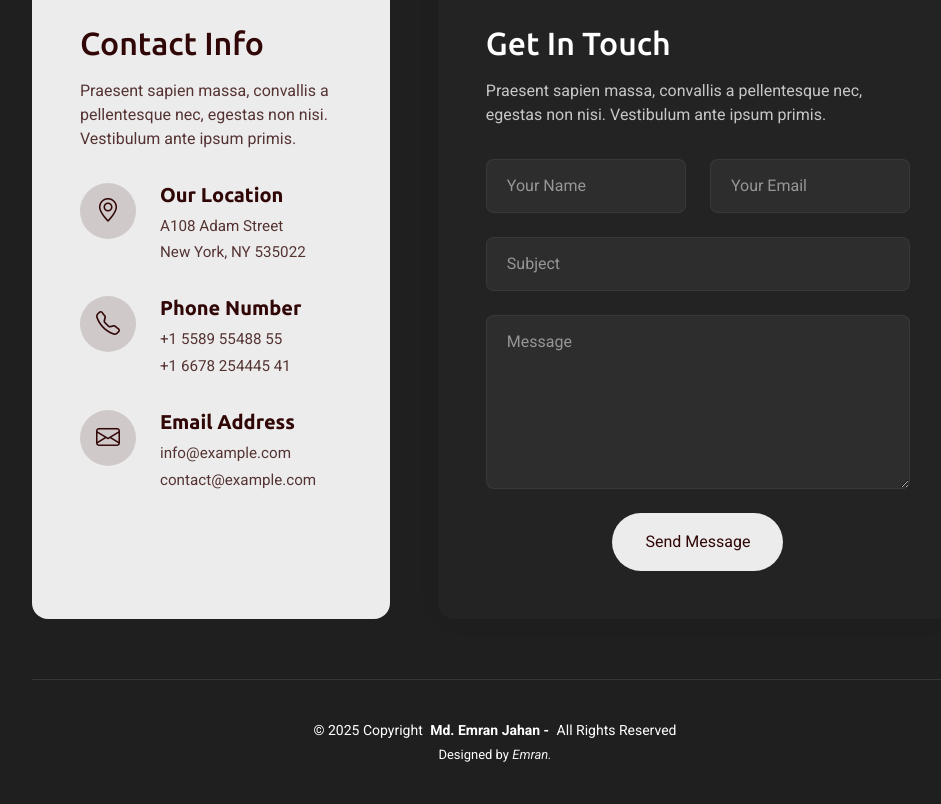
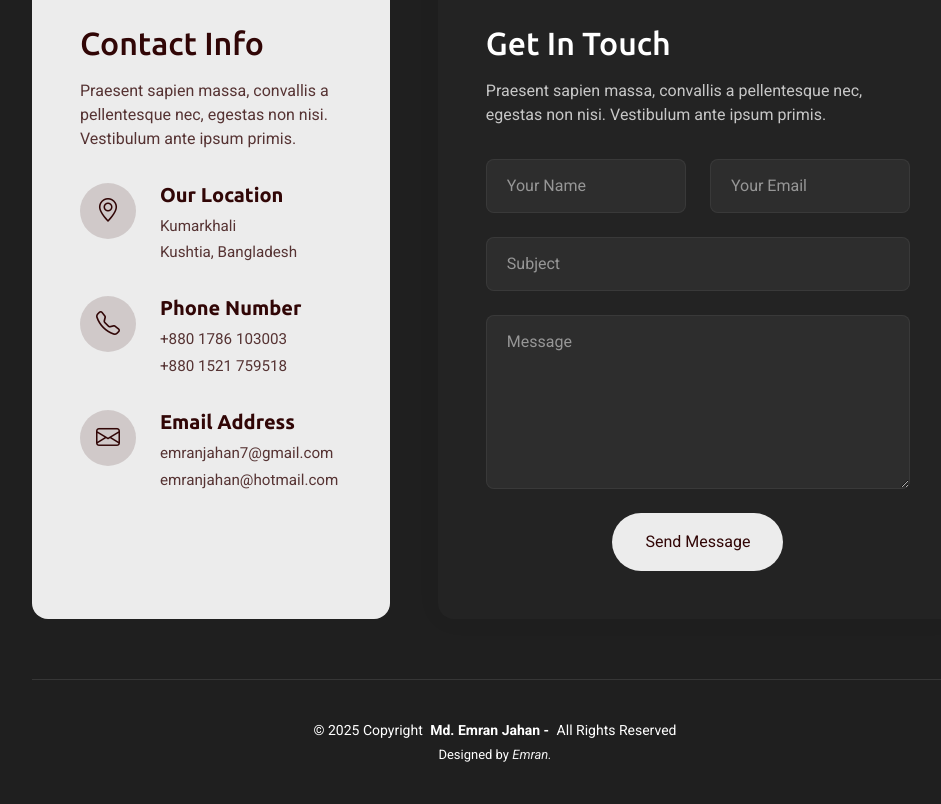
Before and after one commit to emranjahan/emranjahan.github.io, a plain HTML site: page index.html in a window 1280 px wide. Shown: the part 9003-9807 px from the top of the page, without its empty margins (310-1251 px from the left). Drawn offline with nearby package versions, Linux system fonts and the light colour scheme.

Commit message:
contacts update

```diff
--- a/index.html
+++ b/index.html
@@ -986,8 +986,8 @@
                 </div>
                 <div class="content">
                   <h4>Our Location</h4>
-                  <p>A108 Adam Street</p>
-                  <p>New York, NY 535022</p>
+                  <p>Kumarkhali</p>
+                  <p>Kushtia, Bangladesh</p>
                 </div>
               </div>
 
@@ -997,8 +997,8 @@
                 </div>
                 <div class="content">
                   <h4>Phone Number</h4>
-                  <p>+1 5589 55488 55</p>
-                  <p>+1 6678 254445 41</p>
+                  <p>+880 1786 103003</p>
+                  <p>+880 1521 759518</p>
                 </div>
               </div>
 
@@ -1008,8 +1008,8 @@
                 </div>
                 <div class="content">
                   <h4>Email Address</h4>
-                  <p>info@example.com</p>
-                  <p>contact@example.com</p>
+                  <p>emranjahan7@gmail.com</p>
+                  <p>emranjahan@hotmail.com</p>
                 </div>
               </div>
             </div>
```
